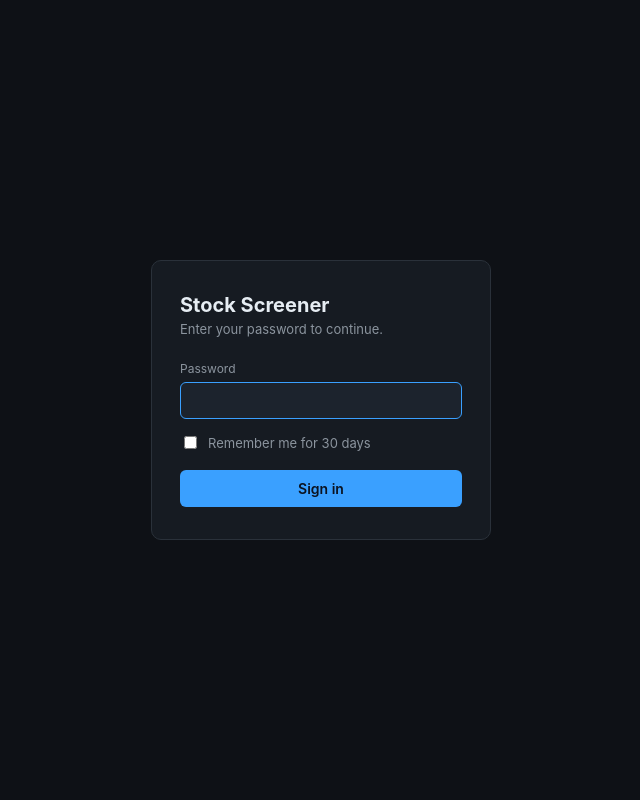
After one commit to sarvarprof/stockfilter, a Flask app: page /login in a window 1280 px wide. The commit adds this page. Shown: the whole page, without its empty margins (319-959 px from the left). Run offline with Flask 3, Linux system fonts and the light colour scheme.

```diff
--- a/app.py
+++ b/app.py
@@ -14,15 +14,18 @@ then open http://127.0.0.1:5000/
 
 from __future__ import annotations
 
+import hashlib
 import os
 import traceback
-from flask import Flask, jsonify, render_template, request
+from datetime import timedelta
+from flask import Flask, jsonify, redirect, render_template, request, session, url_for
 
 import penny_filter
 import growth_filter
 import value_filter
 import screener
 import cache as ticker_cache
+import insider as insider_mod
 
 # Install the TTL cache (10 min) before any evaluator runs.
 # Wraps yfinance.Ticker + the SEC/news helpers.
@@ -38,6 +41,39 @@ app = Flask(
 app.config["TEMPLATES_AUTO_RELOAD"] = True
 app.jinja_env.auto_reload = True
 app.jinja_env.cache = {}
+
+app.secret_key = os.getenv("SECRET_KEY", "stk-scr-s3cr3t-xk8m3p9r2v5w1z4")
+app.permanent_session_lifetime = timedelta(days=30)
+
+_PASSWORD_HASH = hashlib.sha256(b"tradingssF_").hexdigest()
+
+
+@app.before_request
+def require_login():
+    if request.endpoint in ("login", "logout", "static"):
+        return
+    if not session.get("authenticated"):
+        return redirect(url_for("login"))
+
+
+@app.route("/login", methods=["GET", "POST"])
+def login():
+    error = None
+    if request.method == "POST":
+        pw = request.form.get("password", "")
+        remember = bool(request.form.get("remember"))
+        if hashlib.sha256(pw.encode()).hexdigest() == _PASSWORD_HASH:
+            session.permanent = remember
+            session["authenticated"] = True
+            return redirect(url_for("index"))
+        error = "Incorrect password."
+    return render_template("login.html", error=error)
+
+
+@app.route("/logout")
+def logout():
+    session.clear()
+    return redirect(url_for("login"))
 
 
 # ---------------------------------------------------------------------------
@@ -141,6 +177,22 @@ def api_compare_profiles():
         }), 500
 
 
+@app.route("/api/insider/<ticker>")
+def api_insider(ticker):
+    ticker = ticker.upper().strip()
+    if not ticker:
+        return jsonify({"error": "ticker required"}), 400
+    try:
+        result = insider_mod.get_insider_summary(ticker)
+        return jsonify({"ok": True, "data": result})
+    except Exception as e:
+        return jsonify({
+            "ok": False,
+            "error": str(e),
+            "trace": traceback.format_exc(),
+        }), 500
+
+
 @app.route("/api/cache/clear", methods=["POST"])
 def api_cache_clear():
     ticker_cache.clear()
--- /dev/null
+++ b/insider.py
@@ -0,0 +1,192 @@
+"""
+insider.py — Dataroma insider-trade summary scraper.
+
+Fetches the buy/sell totals (transactions count + dollar amount) for a
+ticker over weekly / monthly / quarterly windows.
+
+Data source: https://www.dataroma.com/m/ins/ins.php
+No API key needed. Returns JSON-serializable dicts.
+
+Usage:
+    from insider import get_insider_summary
+    data = get_insider_summary("AAPL")
+    # {
+    #   "ticker": "AAPL",
+    #   "weekly":    {"buys": {"count": 2, "amount": 1500000}, "sells": {...}},
+    #   "monthly":   {...},
+    #   "quarterly": {...},
+    #   "errors":    []
+    # }
+"""
+
+from __future__ import annotations
+
+import re
+import time
+import threading
+from typing import Dict, Any, Optional
+from urllib.request import Request, urlopen
+from urllib.error import URLError, HTTPError
+
+from bs4 import BeautifulSoup
+
+# ── Cache ────────────────────────────────────────────────────────────────────
+_CACHE_TTL = 600          # 10 min (insider filings don't change by the minute)
+_cache: Dict[str, tuple] = {}
+_lock = threading.Lock()
+
+def _cache_get(key: str) -> Optional[Any]:
+    with _lock:
+        rec = _cache.get(key)
+        if rec and rec[0] > time.time():
+            return rec[1]
+    return None
+
+def _cache_put(key: str, val: Any) -> None:
+    with _lock:
+        _cache[key] = (time.time() + _CACHE_TTL, val)
+
+# ── HTTP helper ───────────────────────────────────────────────────────────────
+_HEADERS = {
+    "User-Agent": (
+        "Mozilla/5.0 (Windows NT 10.0; Win64; x64) "
+        "AppleWebKit/537.36 (KHTML, like Gecko) "
+        "Chrome/124.0 Safari/537.36"
+    ),
+    "Accept": "text/html,application/xhtml+xml;q=0.9,*/*;q=0.8",
+    "Accept-Language": "en-US,en;q=0.5",
+}
+
+def _fetch_html(url: str, retries: int = 2) -> str:
+    req = Request(url, headers=_HEADERS)
+    for attempt in range(retries + 1):
+        try:
+            with urlopen(req, timeout=20) as resp:
+                return resp.read().decode("utf-8", errors="replace")
+        except (URLError, HTTPError, OSError) as exc:
+            if attempt == retries:
+                raise
+            time.sleep(2 ** attempt)
+    return ""
+
+
+# ── Dollar-string parser ──────────────────────────────────────────────────────
+def _parse_amount(s: str) -> int:
+    """'$24,173,073' → 24173073    '$0' → 0"""
+    s = s.strip().lstrip("$").replace(",", "").replace(" ", "")
+    if not s or s == "0":
+        return 0
+    try:
+        return int(re.sub(r"[^\d]", "", s))
+    except ValueError:
+        return 0
+
+
+# ── Single-period fetch ────────────────────────────────────────────────────────
+_PERIOD_CODES = {
+    "weekly":    "w",
+    "monthly":   "m",
+    "quarterly": "q",
+}
+
+def _fetch_period(ticker: str, period_code: str) -> Dict[str, Any]:
+    """
+    Returns:
+        {
+            "buys":  {"count": int, "amount": int},
+            "sells": {"count": int, "amount": int},
+        }
+    or raises on network / parse failure.
+    """
+    url = (
+        f"https://www.dataroma.com/m/ins/ins.php"
+        f"?t={period_code}&am=0&sym={ticker.upper()}&o=fd&d=d"
+    )
+    html = _fetch_html(url)
+    soup = BeautifulSoup(html, "html.parser")
+
+    table = soup.find("table", {"id": "sum"})
+    if not table:
+        raise ValueError(f"Summary table not found for {ticker}/{period_code}")
+
+    result: Dict[str, Dict[str, int]] = {
+        "buys":  {"count": 0, "amount": 0},
+        "sells": {"count": 0, "amount": 0},
+    }
+
+    for row in table.find_all("tr"):
+        cls = " ".join(row.get("class", [])).lower()
+        cells = [td.get_text(strip=True) for td in row.find_all("td")]
+        if len(cells) < 3:
+            continue
+        if "buys" in cls or cells[0].lower() == "buys":
+            result["buys"] = {
+                "count":  int(cells[1]) if cells[1].isdigit() else 0,
+                "amount": _parse_amount(cells[2]),
+            }
+        elif "sells" in cls or cells[0].lower() == "sells":
+            result["sells"] = {
+                "count":  int(cells[1]) if cells[1].isdigit() else 0,
+                "amount": _parse_amount(cells[2]),
+            }
+
+    return result
+
+
+# ── Public API ────────────────────────────────────────────────────────────────
+def get_insider_summary(ticker: str,
+                        periods: tuple = ("weekly", "monthly", "quarterly"),
+                        use_cache: bool = True) -> Dict[str, Any]:
+    """
+    Fetch insider buy/sell summary for a ticker across periods.
+
+    Args:
+        ticker:     Stock symbol (case-insensitive).
+        periods:    Subset of ("weekly", "monthly", "quarterly").
+        use_cache:  Use in-process 10-min TTL cache.
+
+    Returns JSON-serializable dict:
+        {
+            "ticker": "AAPL",
+            "weekly":    {"buys": {"count": 0, "amount": 0},
+                          "sells": {"count": 8, "amount": 24173073}},
+            "monthly":   {...},
+            "quarterly": {...},
+            "errors":    []        # non-empty if some periods failed
+        }
+    """
+    ticker = ticker.upper().strip()
+    cache_key = f"insider:{ticker}"
+
+    if use_cache:
+        cached = _cache_get(cache_key)
+        if cached is not None:
+            return cached
+
+    out: Dict[str, Any] = {"ticker": ticker, "errors": []}
+
+    for period in periods:
+        code = _PERIOD_CODES.get(period)
+        if not code:
+            out["errors"].append(f"Unknown period '{period}'")
+            continue
+        try:
+            out[period] = _fetch_period(ticker, code)
+        except Exception as exc:
+            out[period] = {"buys": {"count": 0, "amount": 0},
+                           "sells": {"count": 0, "amount": 0}}
+            out["errors"].append(f"{period}: {exc}")
+
+    if use_cache:
+        _cache_put(cache_key, out)
+
+    return out
+
+
+# ── CLI ───────────────────────────────────────────────────────────────────────
+if __name__ == "__main__":
+    import sys
+    import json
+    ticker = sys.argv[1] if len(sys.argv) > 1 else "AAPL"
+    result = get_insider_summary(ticker, use_cache=False)
+    print(json.dumps(result, indent=2))
--- a/requirements.txt
+++ b/requirements.txt
@@ -11,5 +11,8 @@ torch>=2.2
 # Claude-backed sentiment (optional; requires ANTHROPIC_API_KEY env var)
 anthropic>=0.34
 
+# HTML parsing for insider scraper
+beautifulsoup4>=4.12
+
 # Pandas is pulled in by yfinance but pin for safety
 pandas>=2.0
--- /dev/null
+++ b/templates/login.html
@@ -0,0 +1,128 @@
+<!doctype html>
+<html lang="en">
+<head>
+<meta charset="utf-8" />
+<meta name="viewport" content="width=device-width, initial-scale=1" />
+<title>Stock Screener — Login</title>
+<style>
+  :root {
+    --bg: #0e1116;
+    --panel: #161b22;
+    --panel2: #1c232d;
+    --border: #2a313a;
+    --text: #e6edf3;
+    --muted: #8b949e;
+    --accent: #3aa0ff;
+    --red: #e74c3c;
+    --font: -apple-system, BlinkMacSystemFont, "Segoe UI", Roboto,
+            "Helvetica Neue", Arial, sans-serif;
+  }
+  * { box-sizing: border-box; }
+  body {
+    background: var(--bg);
+    color: var(--text);
+    font-family: var(--font);
+    margin: 0;
+    min-height: 100vh;
+    display: flex;
+    align-items: center;
+    justify-content: center;
+    padding: 24px;
+  }
+  .card {
+    background: var(--panel);
+    border: 1px solid var(--border);
+    border-radius: 10px;
+    padding: 32px 28px;
+    width: 100%;
+    max-width: 340px;
+  }
+  h1 {
+    margin: 0 0 4px;
+    font-size: 20px;
+  }
+  .sub {
+    color: var(--muted);
+    font-size: 13px;
+    margin-bottom: 24px;
+  }
+  label {
+    display: block;
+    font-size: 12px;
+    color: var(--muted);
+    margin: 0 0 6px;
+  }
+  input[type="password"] {
+    width: 100%;
+    background: var(--panel2);
+    color: var(--text);
+    border: 1px solid var(--border);
+    border-radius: 6px;
+    padding: 9px 10px;
+    font-size: 14px;
+    font-family: inherit;
+  }
+  input[type="password"]:focus {
+    outline: none;
+    border-color: var(--accent);
+  }
+  .check {
+    display: flex;
+    align-items: center;
+    gap: 8px;
+    margin-top: 14px;
+    font-size: 13px;
+    color: var(--muted);
+    cursor: pointer;
+  }
+  .check input { cursor: pointer; }
+  .btn {
+    display: block;
+    width: 100%;
+    margin-top: 18px;
+    background: var(--accent);
+    color: #0b1320;
+    border: none;
+    padding: 10px 16px;
+    border-radius: 6px;
+    font-size: 14px;
+    font-weight: 600;
+    cursor: pointer;
+    font-family: inherit;
+  }
+  .btn:hover { filter: brightness(1.1); }
+  .err {
+    background: #3b1e20;
+    border: 1px solid #7a3838;
+    color: #ffb5b5;
+    padding: 9px 12px;
+    border-radius: 6px;
+    font-size: 13px;
+    margin-bottom: 16px;
+  }
+</style>
+</head>
+<body>
+<div class="card">
+  <h1>Stock Screener</h1>
+  <div class="sub">Enter your password to continue.</div>
+
+  {% if error %}
+  <div class="err">{{ error }}</div>
+  {% endif %}
+
+  <form method="POST" action="/login">
+    <label for="password">Password</label>
+    <input id="password" name="password" type="password"
+           autofocus autocomplete="current-password" />
+
+    <label class="check">
+      <input type="checkbox" name="remember" value="1" />
+      Remember me for 30 days
+    </label>
+
+    <button class="btn" type="submit">Sign in</button>
+  </form>
+</div>
+</body>
+</html>
```
Also changed, not shown: templates/index.html (+137 -6 lines).
